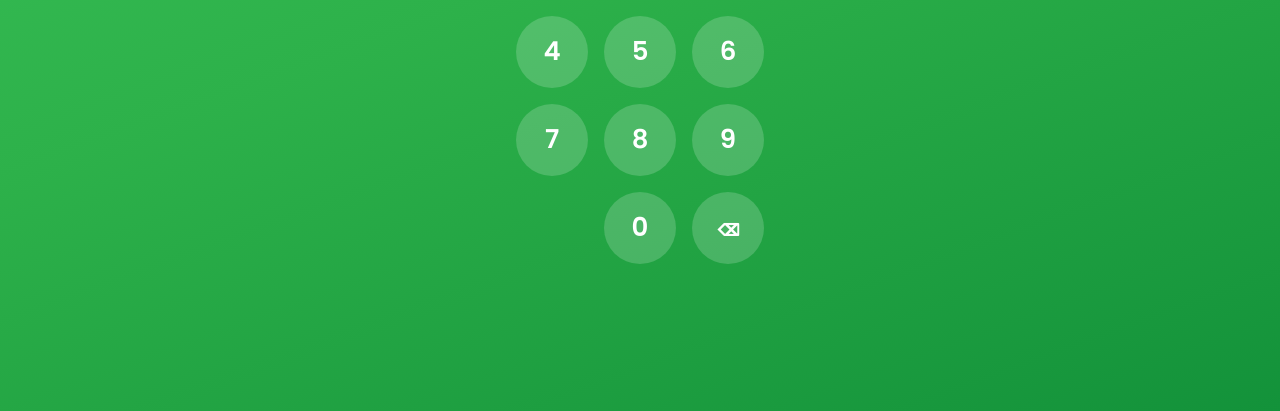
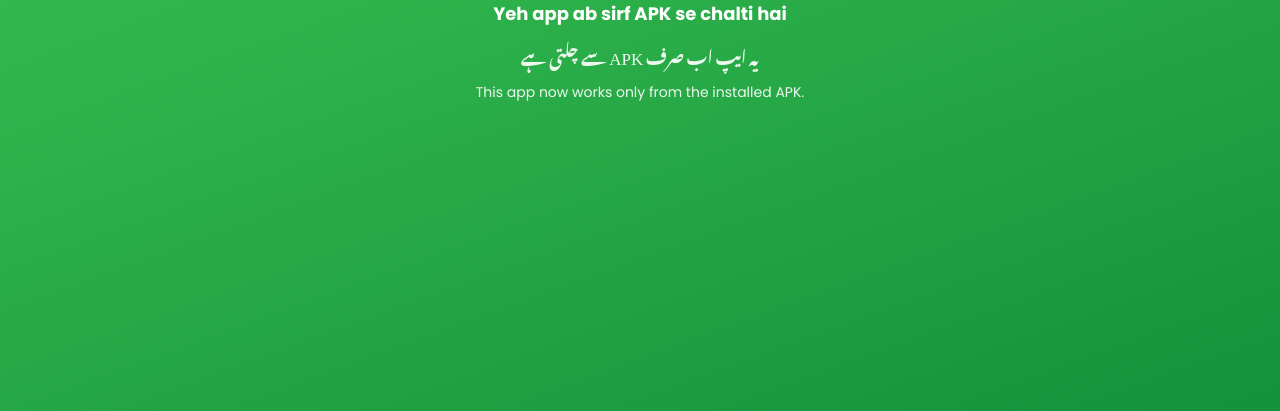
Before and after one commit to Qureshi-Jewellers-Software/Easy-Paisa, a plain HTML site: page index.html in a window 1280 px wide. Shown: the part 389-800 px from the top of the page. Drawn offline with Linux system fonts and the light colour scheme; a web font is replaced by a local one.

Commit message:
Block use in browser; app works only from APK (?dev=1 for admin)
Co-Authored-By: Claude Opus 5.5 <noreply@anthropic.com>
Claude-Session: https://claude.ai/code/session_01HwwHsphEza3FWvhkKPUaQr

```diff
--- a/index.html
+++ b/index.html
@@ -160,6 +160,9 @@ html[dir=rtl] .quick div{border-right:0;border-left:1px solid #eef1ef}html[dir=r
 .keys button:active{background:rgba(255,255,255,.35)}
 .keys button.nb{background:none}
 .lock .hint{font-size:12px;opacity:.8;margin-top:22px}
+.block{position:fixed;inset:0;z-index:99;background:linear-gradient(160deg,#3cc35a,var(--g) 45%,var(--g2));color:#fff;display:none;flex-direction:column;align-items:center;justify-content:center;text-align:center;padding:30px;gap:10px}
+.block.show{display:flex}.block .logo{width:64px;height:64px;font-size:22px;border-radius:20px;margin-bottom:8px}
+.block h3{font-size:18px}.block p{font-size:14px;opacity:.92;line-height:1.6}.block .u{font-family:'Noto Nastaliq Urdu',serif;font-size:17px;line-height:2}
 </style>
 </head>
 <body>
@@ -286,6 +289,11 @@ html[dir=rtl] .quick div{border-right:0;border-left:1px solid #eef1ef}html[dir=r
   <div class="dots" id="dots"><i></i><i></i><i></i><i></i></div>
   <div class="keys" id="keys"></div>
 </div>
+<div class="block" id="block"><div class="logo">Rs</div>
+  <h3>Yeh app ab sirf APK se chalti hai</h3>
+  <p class="u" dir="rtl">یہ ایپ اب صرف APK سے چلتی ہے</p>
+  <p>This app now works only from the installed APK.</p>
+</div>
 <div class="toast" id="toast"></div>
 <div class="ovl" id="langPop"><div class="pop">
   <h3>🌐 Zaban chunein / Choose language</h3><p>زبان منتخب کریں</p>
@@ -295,6 +303,13 @@ html[dir=rtl] .quick div{border-right:0;border-left:1px solid #eef1ef}html[dir=r
 </div></div>
 
 <script>
+// Sirf APK (TWA) mein chale; browser mein band. Admin test: link ke aakhir mein ?dev=1
+(()=>{let ok=false;try{
+  if(document.referrer.startsWith('android-app://io.github.qureshi_jewellers_software.easypaisa'))sessionStorage.setItem('ep_twa','1');
+  if(matchMedia('(display-mode: standalone)').matches||matchMedia('(display-mode: fullscreen)').matches)sessionStorage.setItem('ep_twa','1');
+  if(new URLSearchParams(location.search).get('dev')==='1')sessionStorage.setItem('ep_twa','1');
+  ok=sessionStorage.getItem('ep_twa')==='1';}catch(e){}
+  window.EP_BLOCKED=!ok;})();
 const KEY='ep_data_v1';
 const $=id=>document.getElementById(id);
 const rs=n=>'Rs '+Math.round(n||0).toLocaleString('en-PK');
@@ -472,6 +487,7 @@ function openLang(){document.querySelectorAll('.lopt').forEach(b=>b.classList.to
 $('langBtn').onclick=openLang;
 document.querySelectorAll('.lopt').forEach(b=>b.onclick=()=>setLang(b.dataset.l));
 $('todayLbl').textContent=niceDay(dayKey());
+if(window.EP_BLOCKED){$('block').classList.add('show');throw 'blocked'}
 renderAll();updateCalc();applyLang();
 (()=>{let u=null;try{u=localStorage.getItem('ep_unlocked')}catch(e){};if(u)$('lock').classList.remove('show'),(!LANG&&openLang());else lockApp()})();
 $('lockBtn').onclick=()=>{lockApp();toast('Lock ho gaya 🔒')};
--- a/sw.js
+++ b/sw.js
@@ -1,4 +1,4 @@
-const C='ep-v10';const F=['./','index.html','manifest.json','icon-192.png','icon-512.png'];
+const C='ep-v11';const F=['./','index.html','manifest.json','icon-192.png','icon-512.png'];
 self.addEventListener('install',e=>{e.waitUntil(caches.open(C).then(c=>c.addAll(F)));self.skipWaiting()});
 self.addEventListener('activate',e=>{e.waitUntil(caches.keys().then(k=>Promise.all(k.filter(x=>x!==C).map(x=>caches.delete(x)))));self.clients.claim()});
 self.addEventListener('fetch',e=>{e.respondWith(fetch(e.request,{cache:'no-cache'}).then(r=>{const cp=r.clone();caches.open(C).then(c=>c.put(e.request,cp));return r}).catch(()=>caches.match(e.request)))});
```
